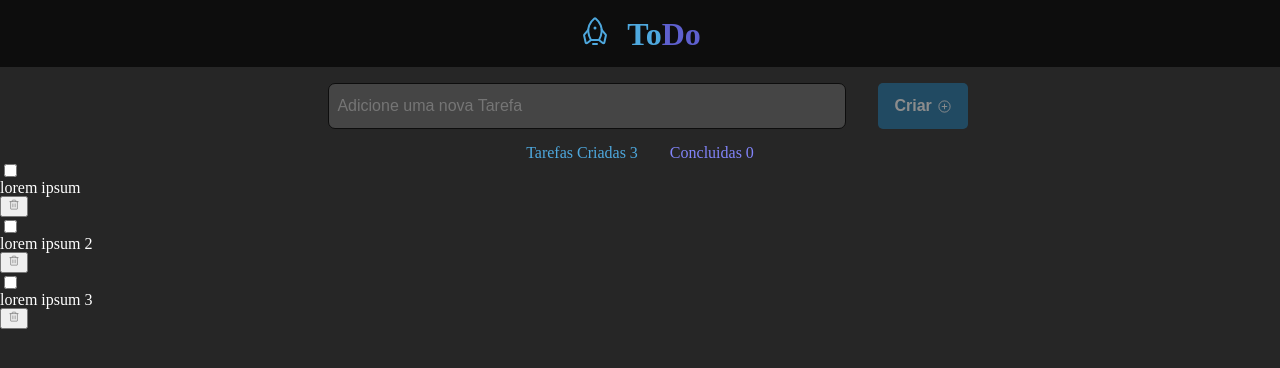
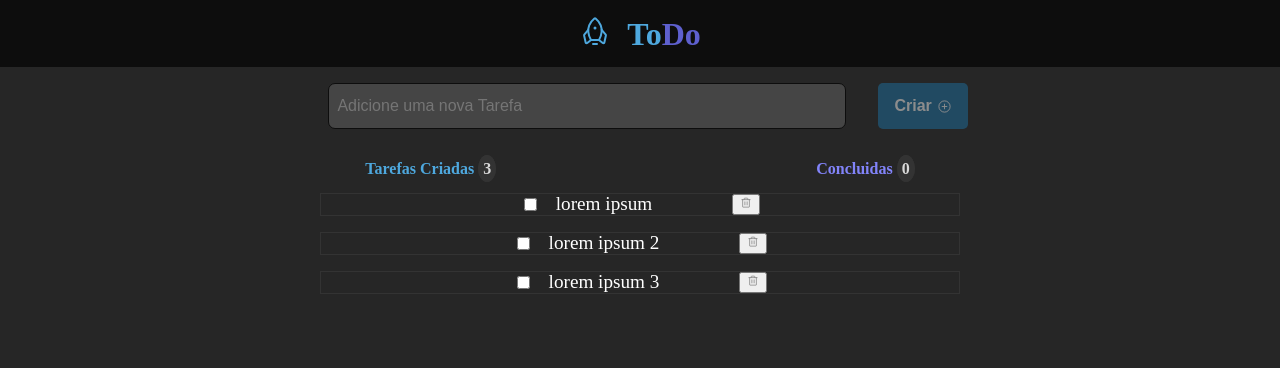
Before and after one commit to rafabpg/ReactJS-ToDoList, a React (Vite) app: page / in a window 1280 px wide. Shown: the top 368 px of the page. Built offline with nearby package versions, Linux system fonts and the light colour scheme.

Commit message:
feat: adding final component

```diff
--- a/src/App.tsx
+++ b/src/App.tsx
@@ -4,7 +4,8 @@ import Input from "./components/Input"
 import InfoTasks from "./components/InfoTasks"
 import Task from "./components/Task"
 import { v4 as uuidv4  } from 'uuid';
-import { useState } from "react"
+import { useState } from "react";
+import EmptyList from "./components/EmptyList"
 
 
 
@@ -68,6 +69,7 @@ function App() {
       <InfoTasks numberTasks={allTasks.length} doneTasks={allDoneTasks.length}/>
       {
         allTasks.map(item=>{
+          if(allTasks.length > 0){
             return (
               <Task
                 id={item.id}
@@ -76,8 +78,10 @@ function App() {
                 handlerCheckedTask={handlerCheckedTask}
                 content={item.content}
                 completed={item.completed}/>
-          )})
+          )}})
       }
+
+      {allTasks.length == 0 && <EmptyList/>}
     </>
   )
 }
--- /dev/null
+++ b/src/components/EmptyList/index.tsx
@@ -0,0 +1,16 @@
+import {ClipboardText} from 'phosphor-react';
+import { ConteainerEmpty, TextEmpty } from './style';
+
+
+function EmptyList(){
+    return(
+      <>
+        <ConteainerEmpty>
+          <ClipboardText size={50} color="#808080" />
+          <TextEmpty><strong>Você ainda não tem tarefas cadastradas</strong><br/>
+            Crie tarefas e organize seus itens a fazer</TextEmpty>
+        </ConteainerEmpty>
+      </>
+    );
+}
+export default EmptyList;
--- /dev/null
+++ b/src/components/EmptyList/style.ts
@@ -0,0 +1,20 @@
+import styled from "styled-components";
+
+
+export const  ConteainerEmpty = styled.div`
+    display: flex;
+    flex-direction:column;
+    justify-content:center;
+    align-items:center;
+    gap:2rem;
+    margin: 4rem;
+`;
+
+export const  TextEmpty = styled.p`
+    font-size:1rem;
+    color:#808080;
+    line-height:1.4rem;
+    strong{
+        font-weight:600;
+    }
+`;
--- a/src/components/InfoTasks/style.ts
+++ b/src/components/InfoTasks/style.ts
@@ -8,10 +8,19 @@ export const InfoContainer = styled.div`
     display:flex;
     justify-content:center;
     aign-items:center;
-    gap:2rem;
+    gap:20rem;
+    margin:1rem;
 `;
 
 export const InfoNumberTasks = styled.p<ColorProps>`
+    font-size:1rem;
+    font-weight:600;
+    i{
+        border:5px solid #333333;
+        border-radius:50%;
+        background-color:#333333;
+        color:#D9D9D9;
+    }
     color:${props => props.secondInfo ?  "#8284FA" : "#4EA8DE"}
 
 `;
--- a/src/components/Task/style.ts
+++ b/src/components/Task/style.ts
@@ -5,24 +5,31 @@ interface lineProps {
 }
 
 export const TaskContainer = styled.div`
-    display:flex
-    gap:1rem
-
-    i{
-        cursor:pointer;
-    }
+    display:flex;
+    justify-content:center;
+    align-items:center;
+    margin: 1rem 20rem ;
+    gap:1rem;
+    background-color:#262626;
+    border:1px solid #333333;
 `;
 
 
-export const TaskCheckbox = styled.input`
+export const TaskCheckbox = styled.input.attrs({type: 'checkbox'})`
     cursor:pointer;
+    border-radius:50;
+    border:1px solid red;
 `;
 
 export const TaskContent = styled.p<lineProps>`
     color:#FFFFFF;
+    font-size:1.2rem;
+    font-weight:400;
     text-decoration: ${props=>props.done == true ? "line-through" : "no-underline"}};
+
 `;
 
 export const TaskTrash = styled.button`
     cursor:pointer;
+    margin-left:4rem;
 `;
```
Lines whose indentation alone changed are shown as unchanged.
